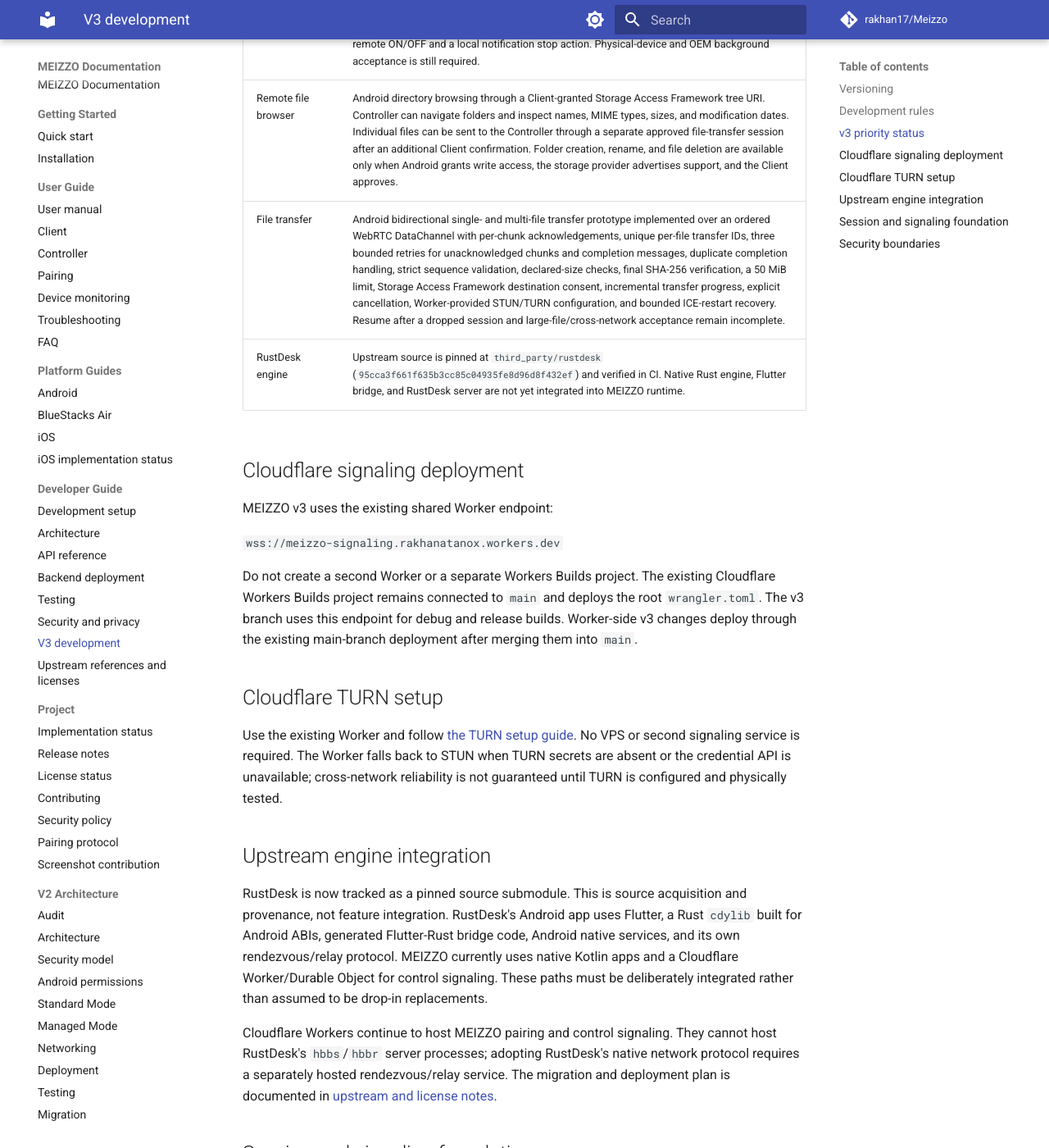
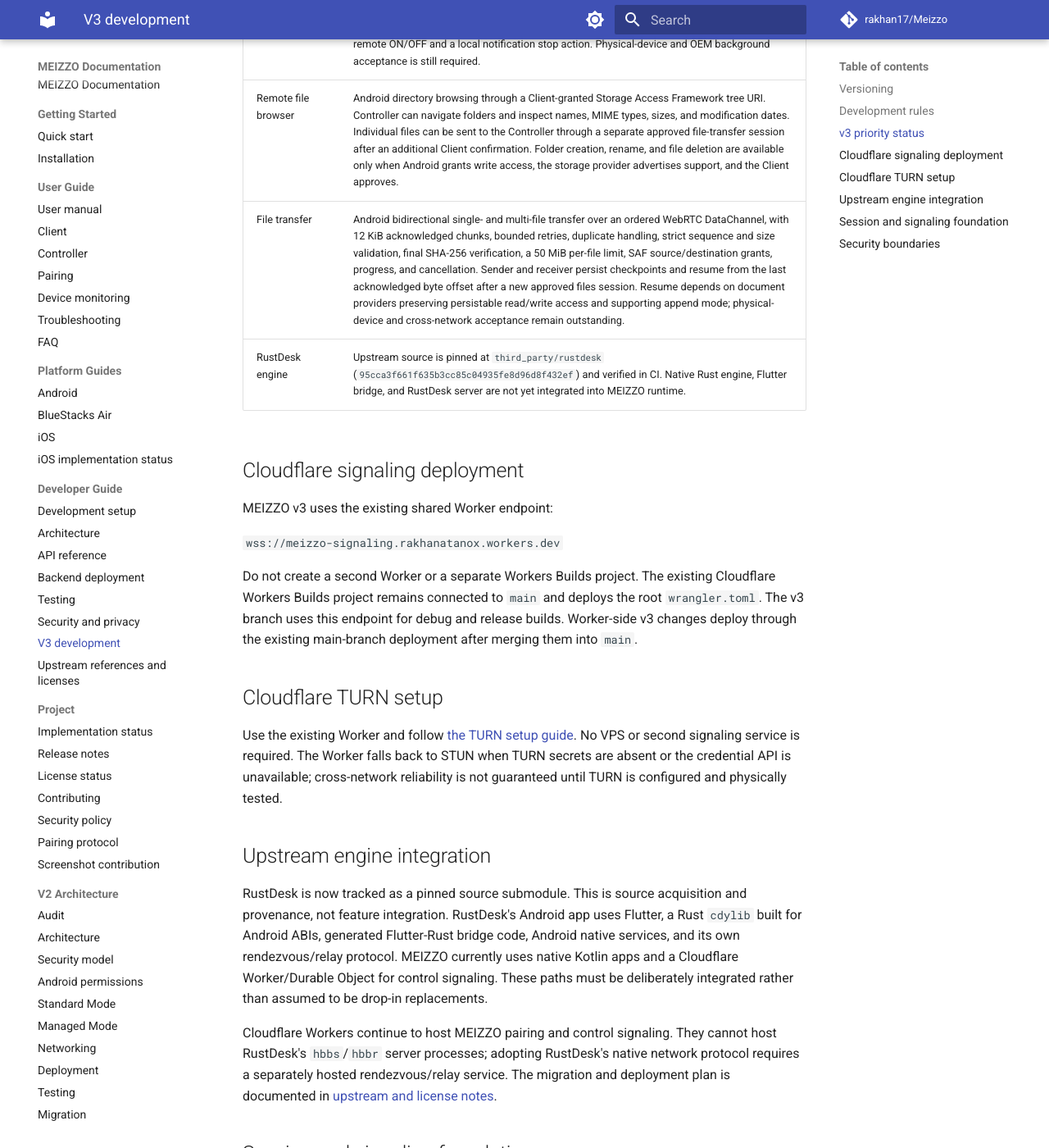
Before and after one commit to rakhan17/Meizzo, an MkDocs documentation site: the page built from docs/v3/README.md, in a window 1280 px wide and 1400 px high, scrolled down 1822 px. Shown: the whole window at 82% size. Built offline with MkDocs 1.6.1 and Material for MkDocs 9.7.7, drawn with Linux system fonts in a browser that asks for light colours; comment, search, counter and statistics services are not loaded; some of the changed text lies outside the part shown.

Commit message:
docs(android): document service-owned signaling and transfer resume

```diff
--- a/docs/v3/README.md
+++ b/docs/v3/README.md
@@ -33,7 +33,7 @@ This branch is the isolated development line for MEIZZO 3.x. The v2.5.0 stable l
 | Remote screenshots | Controller can save a frame from its active live-screen viewer using PixelCopy. Android 10+ saves to Pictures/MEIZZO; older supported versions use app-specific picture storage. |
 | Remote alarm | Continuous looped AudioTrack playback is hosted by the Client foreground service, with remote ON/OFF and a local notification stop action. Physical-device and OEM background acceptance is still required. |
 | Remote file browser | Android directory browsing through a Client-granted Storage Access Framework tree URI. Controller can navigate folders and inspect names, MIME types, sizes, and modification dates. Individual files can be sent to the Controller through a separate approved file-transfer session after an additional Client confirmation. Folder creation, rename, and file deletion are available only when Android grants write access, the storage provider advertises support, and the Client approves. |
-| File transfer | Android bidirectional single- and multi-file transfer prototype implemented over an ordered WebRTC DataChannel with per-chunk acknowledgements, unique per-file transfer IDs, three bounded retries for unacknowledged chunks and completion messages, duplicate completion handling, strict sequence validation, declared-size checks, final SHA-256 verification, a 50 MiB limit, Storage Access Framework destination consent, incremental transfer progress, explicit cancellation, Worker-provided STUN/TURN configuration, and bounded ICE-restart recovery. Resume after a dropped session and large-file/cross-network acceptance remain incomplete. |
+| File transfer | Android bidirectional single- and multi-file transfer over an ordered WebRTC DataChannel, with 12 KiB acknowledged chunks, bounded retries, duplicate handling, strict sequence and size validation, final SHA-256 verification, a 50 MiB per-file limit, SAF source/destination grants, progress, and cancellation. Sender and receiver persist checkpoints and resume from the last acknowledged byte offset after a new approved files session. Resume depends on document providers preserving persistable read/write access and supporting append mode; physical-device and cross-network acceptance remain outstanding. |
 | RustDesk engine | Upstream source is pinned at `third_party/rustdesk` (`95cca3f661f635b3cc85c04935fe8d96d8f432ef`) and verified in CI. Native Rust engine, Flutter bridge, and RustDesk server are not yet integrated into MEIZZO runtime. |
 
 ## Cloudflare signaling deployment
@@ -56,7 +56,7 @@ Cloudflare Workers continue to host MEIZZO pairing and control signaling. They c
 
 ## Session and signaling foundation
 
-- Client pairing remains a persistent app-managed connection; there is no Client-side Stop pairing control.
+- Client pairing remains persistent and its WebSocket, heartbeat, network monitoring, and reconnect policy are owned by the foreground service rather than the Activity. Signaling messages received while the Activity is detached are held in a bounded in-memory queue and replayed when it reattaches. There is no Client-side Stop pairing control.
 - Session requests require explicit Client approval.
 - Controller session termination and reconnect cleanup remove stale authorization state so a fresh request can be shown.
 - Cloudflare Durable Object and local Node signaling implementations support approved-session WebRTC offer/answer/ICE signaling for screen, camera, and file sessions.
@@ -67,7 +67,7 @@ Cloudflare Workers continue to host MEIZZO pairing and control signaling. They c
 - WSS authenticates and authorizes signaling. It is not itself a media transport.
 - Media signaling is accepted only for an approved screen, camera, or file session and only from a session participant.
 - WebRTC media and file-transfer sessions use Cloudflare STUN by default and short-lived Cloudflare Realtime TURN credentials when Worker secrets are configured. TURN uses the existing `meizzo-signaling` Worker, not a VPS or a second server. Configure `REALTIME_TURN_TOKEN_ID` and `REALTIME_TURN_TOKEN_SECRET` as Worker secrets in the existing Cloudflare deployment; the `/healthz` response reports only whether both are present, never their values. Without these secrets, sessions use STUN-only connectivity and may fail behind restrictive NATs or firewalls. Stats-driven bitrate adaptation and bounded ICE-restart recovery are implemented; TURN secret setup, physical-network tuning, handover acceptance, and end-to-end media security review remain before production.
-- File transfer currently uses stop-and-wait Base64 chunks over an ordered DTLS-protected WebRTC DataChannel; it is a functional prototype with SHA-256 completion checks, not yet optimized for large files or resumable transfer.
+- File transfer uses stop-and-wait Base64 chunks over an ordered DTLS-protected WebRTC DataChannel. Acknowledged-offset resume is implemented with persisted SAF grants and SHA-256 prefix verification; large-file optimization and physical-device acceptance remain outstanding.
 - No iOS hosting capability is claimed. iOS capture and control require a separate platform implementation and Apple permission constraints.
 - Android permissions and Accessibility access remain controlled by the device owner and operating system.
 - A Device Owner grant must never be treated as silent consent or a bypass for MediaProjection.
```
